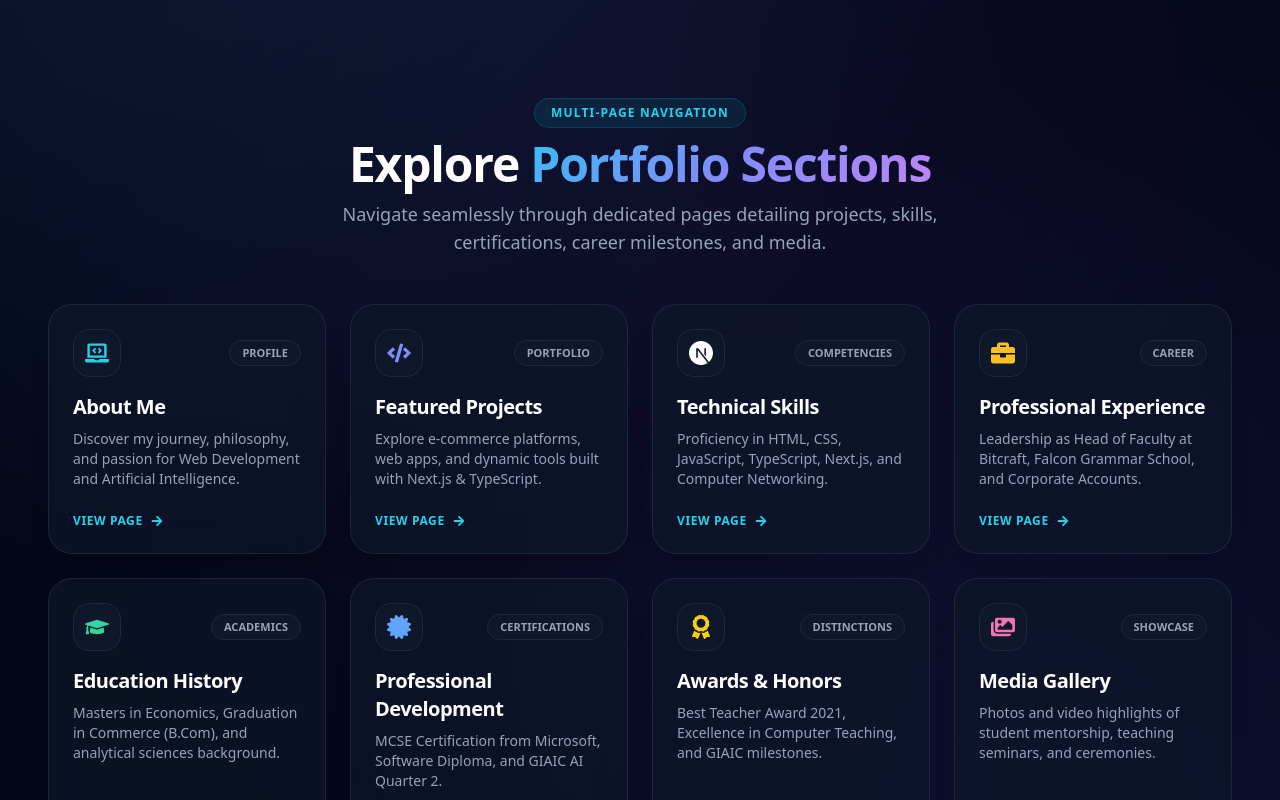
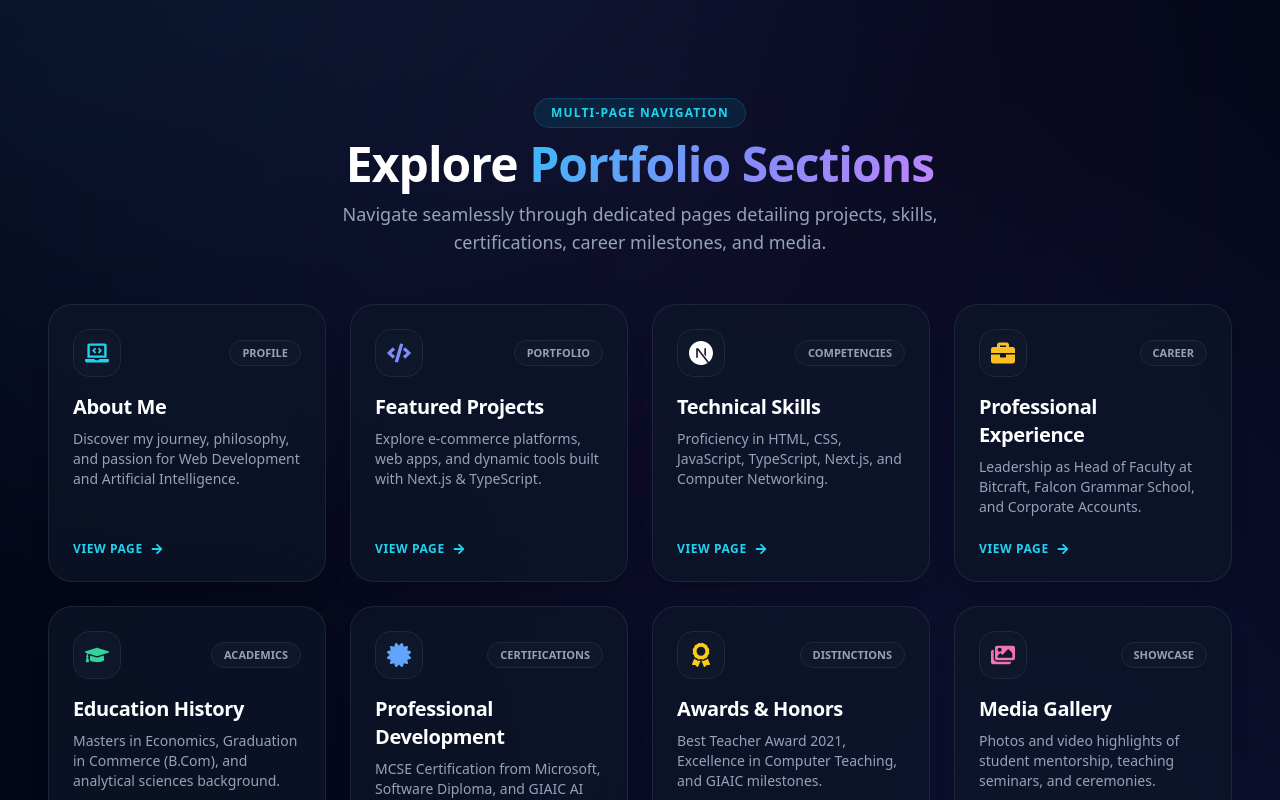
Before and after one commit to khawajanaqeeb/portfolio, a Next.js app: page / in a window 1280 px wide. Shown: the part 800-1600 px from the top of the page. Built offline with nearby package versions, Linux system fonts and the light colour scheme.

Commit message:
style: replace header fonts with Outfit professional sober typography

```diff
--- a/src/app/globals.css
+++ b/src/app/globals.css
@@ -3,7 +3,7 @@
 @tailwind utilities;
 
 :root {
-  --font-heading: var(--font-space-grotesk), sans-serif;
+  --font-heading: var(--font-outfit), sans-serif;
   --font-body: var(--font-plus-jakarta), sans-serif;
 }
 
@@ -16,8 +16,9 @@ body {
 
 h1, h2, h3, h4, h5, h6 {
   font-family: var(--font-heading);
-  letter-spacing: -0.025em;
+  letter-spacing: -0.02em;
 }
+
 
 /* Custom Glassmorphism & Cyber Gradients */
 @layer utilities {
--- a/src/app/layout.tsx
+++ b/src/app/layout.tsx
@@ -1,15 +1,15 @@
 
 
 import type { Metadata } from "next";
-import { Space_Grotesk, Plus_Jakarta_Sans } from "next/font/google";
+import { Outfit, Plus_Jakarta_Sans } from "next/font/google";
 import "./globals.css";
 import Navbar from "./components/Navbar";
 import Footer from "./components/Footer";
 
-const spaceGrotesk = Space_Grotesk({
+const outfit = Outfit({
   subsets: ["latin"],
-  variable: "--font-space-grotesk",
-  weight: ["400", "500", "600", "700"],
+  variable: "--font-outfit",
+  weight: ["400", "500", "600", "700", "800"],
   display: "swap",
 });
 
@@ -19,6 +19,7 @@ const plusJakarta = Plus_Jakarta_Sans({
   weight: ["300", "400", "500", "600", "700", "800"],
   display: "swap",
 });
+
 
 export const metadata: Metadata = {
   title: "Khawaja Naqeeb Uddin | Full Stack Developer & AI Specialist",
@@ -51,7 +52,7 @@ export default function RootLayout({
   return (
     <html lang="en" className="scroll-smooth">
       <body
-        className={`${spaceGrotesk.variable} ${plusJakarta.variable} font-sans bg-slate-950 text-slate-100 antialiased selection:bg-cyan-500 selection:text-slate-950 overflow-x-hidden min-h-screen flex flex-col justify-between`}
+        className={`${outfit.variable} ${plusJakarta.variable} font-sans bg-slate-950 text-slate-100 antialiased selection:bg-cyan-500 selection:text-slate-950 overflow-x-hidden min-h-screen flex flex-col justify-between`}
       >
         <Navbar />
         <main className="flex-grow pt-20">{children}</main>
```
